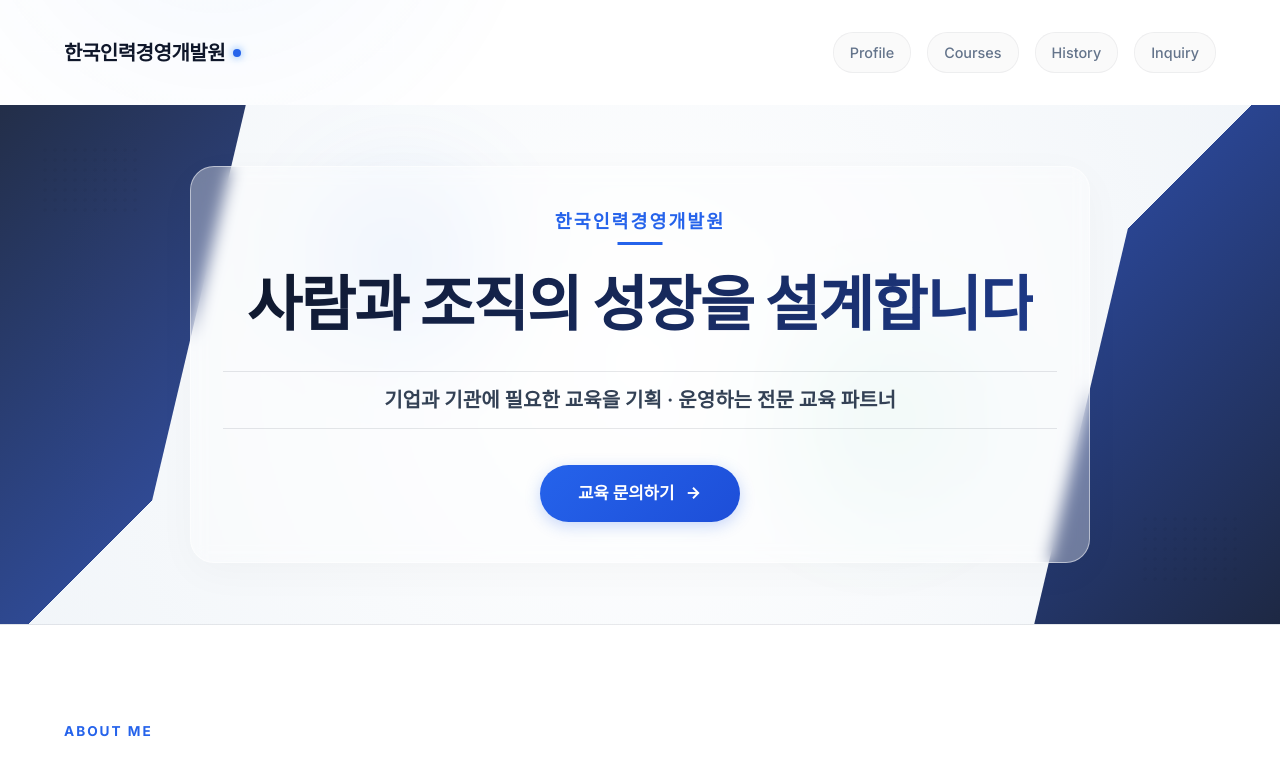
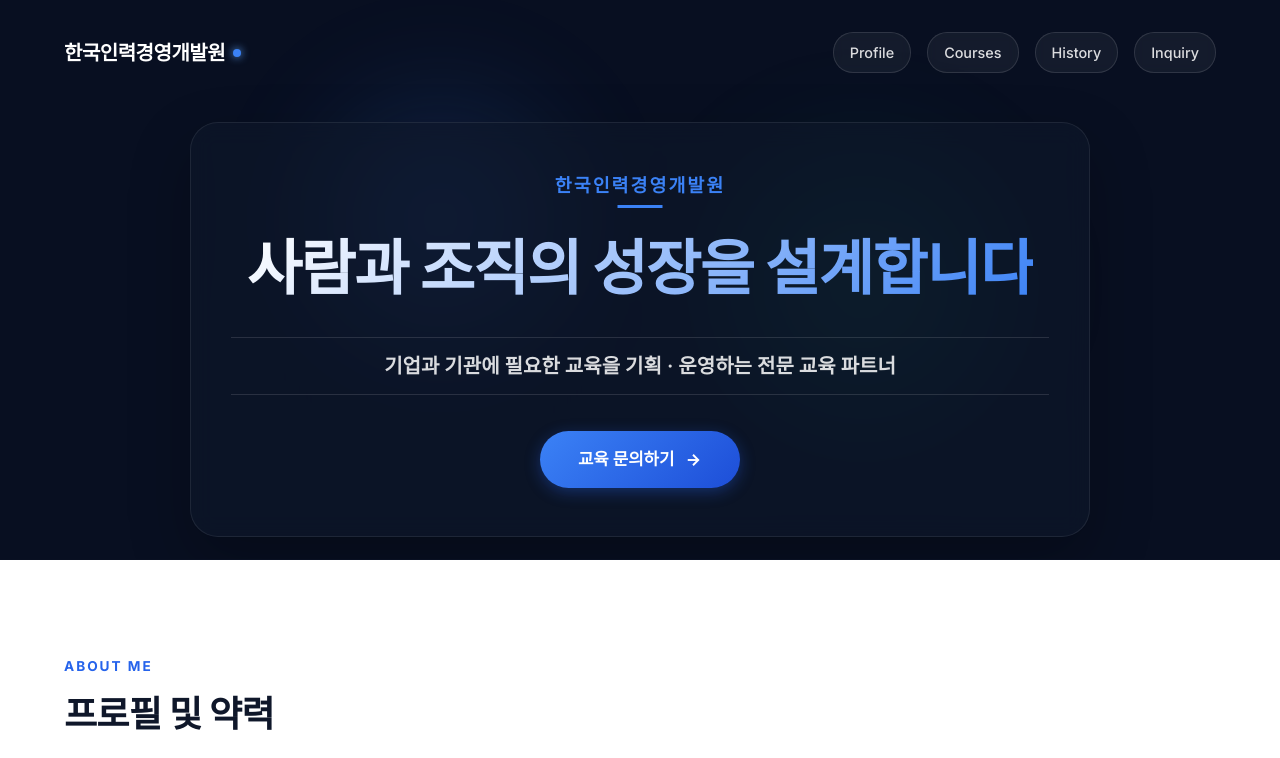
Before and after one commit to ssungya/sya-lecturer-portfolio, a Next.js app: page / in a window 1280 px wide. Shown: the top 758 px of the page. Built offline with nearby package versions, Linux system fonts and the light colour scheme.

Commit message:
feat: change banner backdrop to deep navy, remove diagonal blue blocks, add ambient neon pulse glows, and overlay transparent header

```diff
--- a/src/app/page.module.css
+++ b/src/app/page.module.css
@@ -7,14 +7,14 @@
   background-color: var(--bg-dark);
 }
 
-/* Background Blur Glow effects */
+/* Background Blur Glow effects for white profile body */
 .glowBg1 {
   position: absolute;
-  top: -10%;
+  top: 30%;
   left: -10%;
   width: 50vw;
   height: 50vw;
-  background: radial-gradient(circle, rgba(59, 130, 246, 0.05) 0%, transparent 70%);
+  background: radial-gradient(circle, rgba(59, 130, 246, 0.03) 0%, transparent 70%);
   z-index: 1;
   pointer-events: none;
   animation: floatGlow 15s infinite alternate ease-in-out;
@@ -26,7 +26,7 @@
   right: -10%;
   width: 60vw;
   height: 60vw;
-  background: radial-gradient(circle, rgba(30, 64, 175, 0.03) 0%, transparent 70%);
+  background: radial-gradient(circle, rgba(30, 64, 175, 0.02) 0%, transparent 70%);
   z-index: 1;
   pointer-events: none;
   animation: floatGlow 20s infinite alternate-reverse ease-in-out;
@@ -37,8 +37,12 @@
   100% { transform: translate(5vw, 5vh) scale(1.1); }
 }
 
-/* Header */
+/* Transparent Overlay Header */
 .header {
+  position: absolute;
+  top: 0;
+  left: 0;
+  right: 0;
   width: 100%;
   max-width: 1200px;
   margin: 0 auto;
@@ -46,14 +50,15 @@
   display: flex;
   justify-content: space-between;
   align-items: center;
-  z-index: 10;
+  z-index: 50;
+  background: transparent;
 }
 
 .logo {
   font-size: 1.25rem;
   font-weight: 700;
   letter-spacing: -0.5px;
-  color: var(--text-primary);
+  color: #ffffff; /* White text for logo on dark navy banner */
   display: flex;
   align-items: center;
   gap: 0.5rem;
@@ -63,7 +68,7 @@
 .logoDot {
   width: 8px;
   height: 8px;
-  background-color: var(--accent-light);
+  background-color: var(--accent-mint);
   border-radius: 50%;
   display: inline-block;
   box-shadow: 0 0 8px var(--accent-bright);
@@ -72,21 +77,23 @@
 .headerLink {
   font-size: 0.9rem;
   font-weight: 500;
-  color: var(--text-muted);
+  color: rgba(255, 255, 255, 0.85); /* Semi-white links for dark banner */
   padding: 0.5rem 1rem;
   border-radius: 20px;
-  border: 1px solid rgba(15, 23, 42, 0.05);
-  background: rgba(15, 23, 42, 0.02);
+  border: 1px solid rgba(255, 255, 255, 0.12);
+  background: rgba(255, 255, 255, 0.05);
+  backdrop-filter: blur(4px);
+  -webkit-backdrop-filter: blur(4px);
   transition: var(--transition-smooth);
 }
 
 .headerLink:hover {
-  color: var(--accent-light);
-  border-color: rgba(37, 99, 235, 0.2);
-  background: rgba(37, 99, 235, 0.05);
+  color: #ffffff;
+  border-color: var(--accent-mint);
+  background: rgba(255, 255, 255, 0.12);
 }
 
-/* Main */
+/* Main - Starts under the banner with clean white bg */
 .main {
   flex: 1;
   width: 100%;
@@ -99,16 +106,17 @@
   gap: 8rem;
 }
 
-/* Centered Interactive Hero Banner Section */
+/* Centered Interactive Navy Hero Banner Section */
 .bannerSection {
   position: relative;
   width: 100%;
-  height: 520px;
+  height: 560px; /* Sized up for transparent header spacing */
+  padding-top: 100px;
   display: flex;
   align-items: center;
   justify-content: center;
-  background: radial-gradient(circle at center, #ffffff 0%, #f1f5f9 100%);
-  border-bottom: 1px solid rgba(15, 23, 42, 0.08);
+  background-color: #080f21; /* Rich Dark Navy background */
+  border-bottom: 1px solid rgba(15, 23, 42, 0.2);
   overflow: hidden;
   z-index: 5;
   animation: fadeInUp 0.8s ease-out;
@@ -117,7 +125,7 @@
 .bannerContentCentered {
   width: 100%;
   max-width: 900px;
-  padding: 2.5rem 2rem;
+  padding: 3rem 2.5rem;
   display: flex;
   flex-direction: column;
   align-items: center;
@@ -125,18 +133,18 @@
   text-align: center;
   position: relative;
   z-index: 10;
-  border-radius: 24px;
-  background: rgba(255, 255, 255, 0.35);
-  backdrop-filter: blur(8px);
-  -webkit-backdrop-filter: blur(8px);
-  border: 1px solid rgba(255, 255, 255, 0.5);
-  box-shadow: 0 10px 40px rgba(15, 23, 42, 0.03);
+  border-radius: 28px;
+  background: rgba(15, 23, 42, 0.65); /* Dark Glassmorphism */
+  backdrop-filter: blur(12px);
+  -webkit-backdrop-filter: blur(12px);
+  border: 1px solid rgba(255, 255, 255, 0.08);
+  box-shadow: 0 25px 60px rgba(0, 0, 0, 0.25);
 }
 
 .bannerSubtitleCentered {
   font-size: 1.15rem;
   font-weight: 700;
-  color: var(--accent-light);
+  color: var(--accent-mint); /* High contrast mint subtitle */
   margin-bottom: 1.25rem;
   letter-spacing: 2px;
   text-transform: uppercase;
@@ -153,16 +161,16 @@
   transform: translateX(-50%);
   width: 45px;
   height: 3px;
-  background-color: var(--accent-light);
+  background-color: var(--accent-mint);
 }
 
 .bannerTitleCentered {
   font-size: 3.75rem;
   font-weight: 800;
-  background: linear-gradient(135deg, var(--text-primary) 0%, var(--accent-emerald) 100%);
+  background: linear-gradient(135deg, #ffffff 0%, var(--accent-mint) 100%); /* White to Mint gradient */
   -webkit-background-clip: text;
   -webkit-text-fill-color: transparent;
-  line-height: 1.3;
+  line-height: 1.35;
   letter-spacing: -1.5px;
   margin-bottom: 1.75rem;
   word-break: keep-all;
@@ -171,7 +179,7 @@
 }
 
 .bannerTitleCentered:hover {
-  background: linear-gradient(135deg, var(--accent-light) 0%, var(--accent-emerald) 100%);
+  background: linear-gradient(135deg, #ffffff 0%, var(--accent-bright) 100%);
   -webkit-background-clip: text;
   -webkit-text-fill-color: transparent;
   transform: scale(1.02);
@@ -180,9 +188,9 @@
 .bannerDescCentered {
   font-size: 1.25rem;
   font-weight: 600;
-  color: var(--text-secondary);
-  border-top: 1px solid rgba(15, 23, 42, 0.1);
-  border-bottom: 1px solid rgba(15, 23, 42, 0.1);
+  color: rgba(255, 255, 255, 0.85); /* Semi-transparent white description */
+  border-top: 1px solid rgba(255, 255, 255, 0.12);
+  border-bottom: 1px solid rgba(255, 255, 255, 0.12);
   padding: 0.75rem 2.5rem;
   word-break: keep-all;
   margin-bottom: 2.25rem;
@@ -195,12 +203,12 @@
   gap: 0.6rem;
   padding: 0.95rem 2.4rem;
   border-radius: 50px;
-  background: linear-gradient(135deg, var(--accent-light) 0%, #1d4ed8 100%);
+  background: linear-gradient(135deg, var(--accent-mint) 0%, #1d4ed8 100%);
   color: #ffffff;
   font-weight: 700;
   font-size: 1.05rem;
   border: none;
-  box-shadow: 0 4px 15px rgba(37, 99, 235, 0.25);
+  box-shadow: 0 4px 15px rgba(37, 99, 235, 0.35);
   transition: var(--transition-smooth);
   cursor: pointer;
   text-decoration: none;
@@ -209,8 +217,8 @@
 
 .bannerCTA:hover {
   transform: translateY(-4px);
-  box-shadow: 0 10px 25px rgba(37, 99, 235, 0.4);
-  background: linear-gradient(135deg, #1d4ed8 0%, var(--accent-light) 100%);
+  box-shadow: 0 10px 25px rgba(37, 99, 235, 0.5);
+  background: linear-gradient(135deg, #1d4ed8 0%, var(--accent-mint) 100%);
 }
 
 .bannerCTA svg {
@@ -221,7 +229,7 @@
   transform: translateX(4px);
 }
 
-/* Geometric Background decorations with hover parallax */
+/* Background interactive glow blobs */
 .bannerBgDecorations {
   position: absolute;
   inset: 0;
@@ -231,105 +239,35 @@
   pointer-events: none;
 }
 
-/* Interactive Floating Pulse Blobs inside Banner */
 .pulseGlowBlob1 {
   position: absolute;
-  top: 10%;
+  top: 15%;
   left: 20%;
-  width: 250px;
-  height: 250px;
+  width: 320px;
+  height: 320px;
   border-radius: 50%;
-  background: radial-gradient(circle, rgba(59, 130, 246, 0.1) 0%, transparent 70%);
-  filter: blur(30px);
-  animation: blobPulse 8s infinite alternate ease-in-out;
+  background: radial-gradient(circle, rgba(59, 130, 246, 0.22) 0%, transparent 70%);
+  filter: blur(40px);
+  animation: blobPulse 10s infinite alternate ease-in-out;
   z-index: 2;
 }
 
 .pulseGlowBlob2 {
   position: absolute;
-  bottom: 10%;
+  bottom: 15%;
   right: 20%;
-  width: 300px;
-  height: 300px;
+  width: 350px;
+  height: 350px;
   border-radius: 50%;
-  background: radial-gradient(circle, rgba(16, 185, 129, 0.08) 0%, transparent 70%);
-  filter: blur(35px);
-  animation: blobPulse 10s infinite alternate-reverse ease-in-out;
+  background: radial-gradient(circle, rgba(16, 185, 129, 0.18) 0%, transparent 70%);
+  filter: blur(45px);
+  animation: blobPulse 12s infinite alternate-reverse ease-in-out;
   z-index: 2;
 }
 
 @keyframes blobPulse {
   0% { transform: scale(1) translate(0, 0); }
-  100% { transform: scale(1.15) translate(20px, -20px); }
-}
-
-.decorBlockLeft {
-  position: absolute;
-  top: 0;
-  left: -8%;
-  width: 32%;
-  height: 100%;
-  background: linear-gradient(135deg, #0f172a 0%, #1e3a8a 70%, transparent 70%);
-  clip-path: polygon(0 0, 85% 0, 55% 100%, 0 100%);
-  opacity: 0.92;
-  transition: transform 0.8s cubic-bezier(0.16, 1, 0.3, 1);
-  z-index: 3;
-}
-
-.decorBlockRight {
-  position: absolute;
-  top: 0;
-  right: -8%;
-  width: 32%;
-  height: 100%;
-  background: linear-gradient(135deg, transparent 30%, #1e3a8a 30%, #0f172a 100%);
-  clip-path: polygon(45% 0, 100% 0, 100% 100%, 15% 100%);
-  opacity: 0.95;
-  transition: transform 0.8s cubic-bezier(0.16, 1, 0.3, 1);
-  z-index: 3;
-}
-
-.decorDots {
-  position: absolute;
-  bottom: 2.5rem;
-  right: 2.5rem;
-  width: 100px;
-  height: 70px;
-  background-image: radial-gradient(rgba(15, 23, 42, 0.12) 1.5px, transparent 2px);
-  background-size: 10px 10px;
-  opacity: 0.5;
-  z-index: 4;
-  transition: transform 0.8s cubic-bezier(0.16, 1, 0.3, 1);
-}
-
-.decorDotsLeft {
-  position: absolute;
-  top: 2.5rem;
-  left: 2.5rem;
-  width: 100px;
-  height: 70px;
-  background-image: radial-gradient(rgba(15, 23, 42, 0.12) 1.5px, transparent 2px);
-  background-size: 10px 10px;
-  opacity: 0.5;
-  z-index: 4;
-  transition: transform 0.8s cubic-bezier(0.16, 1, 0.3, 1);
-}
-
-/* Interactive Motion on Hover */
-.bannerSection:hover .decorBlockLeft {
-  transform: translateX(-20px) translateY(5px) scale(1.01);
-}
-
-.bannerSection:hover .decorBlockRight {
-  transform: translateX(20px) translateY(-5px) scale(1.01);
-}
-
-.bannerSection:hover .decorDots {
-  transform: translate(8px, 8px);
-}
-
-.bannerSection:hover .decorDotsLeft {
-  transform: translate(-8px, -8px);
+  100% { transform: scale(1.15) translate(30px, -30px); }
 }
 
 /* Sections */
@@ -1063,22 +1001,18 @@
   }
 }
 
-/* Responsiveness (반응형 코드 보완) */
+/* Responsiveness */
 @media (max-width: 968px) {
   .bannerSection {
     height: auto;
-    padding: 6rem 0;
+    padding: 8rem 0 4rem 0; /* Add top padding to avoid header overlay */
   }
   .bannerContentCentered {
     max-width: 90%;
-    padding: 2rem 1.5rem;
+    padding: 2.5rem 1.5rem;
   }
   .bannerTitleCentered {
     font-size: 2.85rem;
-  }
-  .decorBlockLeft, .decorBlockRight {
-    width: 25%;
-    opacity: 0.1;
   }
   .profileGrid {
     grid-template-columns: 1fr;
@@ -1115,13 +1049,16 @@
     gap: 1.25rem;
     padding: 1.5rem 1rem;
     text-align: center;
+    position: relative; /* Take it out of absolute flow on tablet/mobile to avoid overlapping content */
   }
   .bannerSection {
-    padding: 5rem 1rem;
+    padding: 3rem 1rem;
+    height: auto;
   }
   .bannerContentCentered {
     padding: 1.5rem 1rem;
     border-radius: 16px;
+    background: rgba(15, 23, 42, 0.8);
   }
   .bannerTitleCentered {
     font-size: 2.25rem;
@@ -1135,9 +1072,6 @@
   .bannerCTA {
     font-size: 0.95rem;
     padding: 0.8rem 2rem;
-  }
-  .decorBlockLeft, .decorBlockRight {
-    display: none; /* Hide background blocks to prioritize readability on tablet/mobile */
   }
   .grid {
     grid-template-columns: 1fr;
--- a/src/app/page.tsx
+++ b/src/app/page.tsx
@@ -212,14 +212,10 @@ export default function Home() {
 
       {/* Interactive Centered Visual Hero Banner */}
       <section className={styles.bannerSection}>
-        {/* Geometric Background Shapes with Interactive Parallax and Glow Blobs */}
+        {/* Dynamic Background Glow Blobs for Navy setting */}
         <div className={styles.bannerBgDecorations}>
           <div className={styles.pulseGlowBlob1} />
           <div className={styles.pulseGlowBlob2} />
-          <div className={styles.decorBlockLeft} />
-          <div className={styles.decorBlockRight} />
-          <div className={styles.decorDots} />
-          <div className={styles.decorDotsLeft} />
         </div>
 
         <div className={styles.bannerContentCentered}>
```
